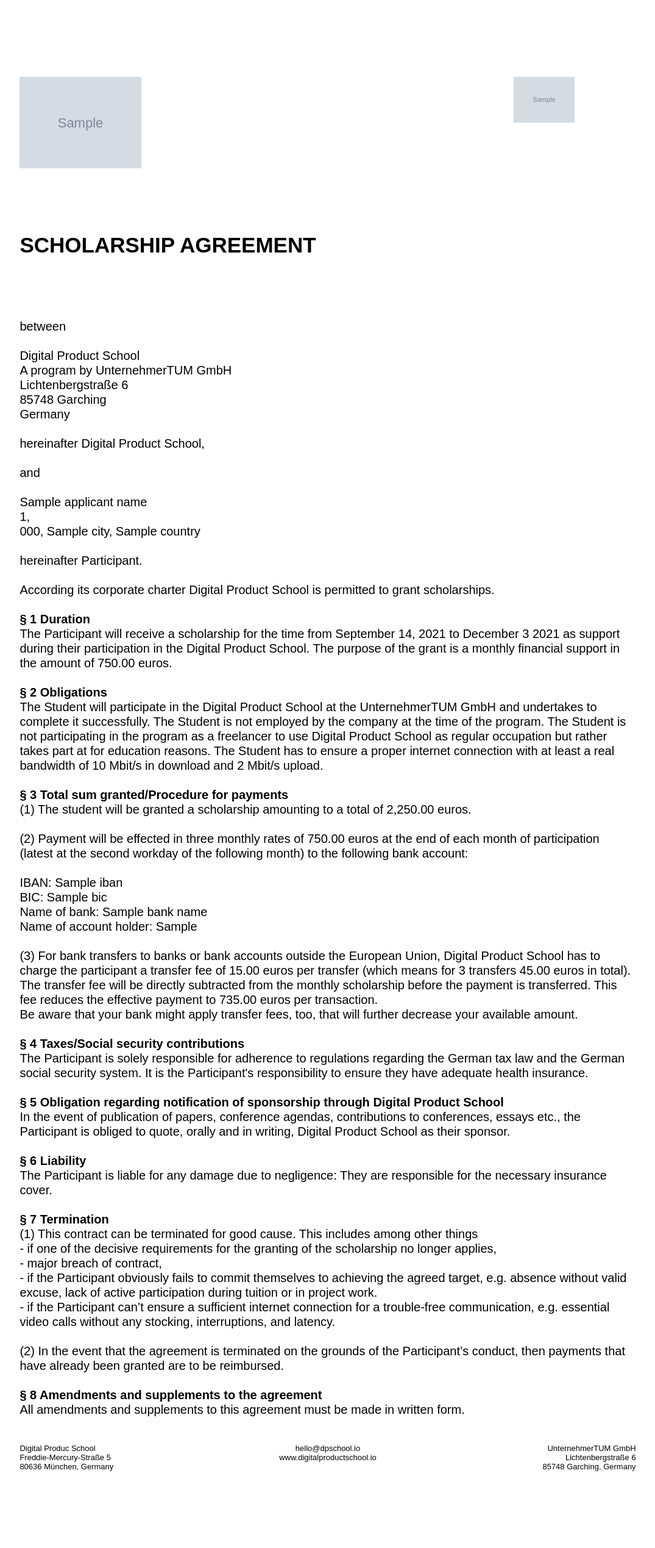
After one commit to DigitalProductschool/rt-backend, a Flask app: template Backend/templates/Scholarship.html in a window 1280 px wide. The commit adds this page. Shown: the whole page at 61% size, without its empty margins (102-1177 px from the left). Run offline with Flask 2, Linux system fonts and the light colour scheme; the template is opened without the code that fills it: most values are stand-ins (such as "Sample title", 1, 10 or a date in 2020); grey boxes marked "Sample" are stand-in pictures; parts of the project's set-up code (start-up, migrations or seed data) failed here and were passed over.

Commit message:
Email after form filled

```diff
--- a/Backend/GraphQL/mutations/emailMutation.py
+++ b/Backend/GraphQL/mutations/emailMutation.py
@@ -15,6 +15,7 @@
             'sendInvitation': 'Invitation Sent',
             'sendRejection': 'Rejected',
             'sendAcceptance': 'Accepted',
+            'sendFormConfirmation' : 'Form Filled'
         }
         status = all_emails[email_type]
         return status
@@ -47,9 +48,10 @@
             application.update({'status': status})
             track_class = config_track(track)
             if status == 'Documents Sent':
-                Emails(email_type, applicant_id, applicant_name, applicant_email, track_class, batch_id).send_email_with_attach()
+                # to be refarctored to get Applicant class
+                Emails(email_type, applicant_id, applicant_name, applicant_email, track_class, batch_id, None).send_email_with_attach()
             else:
-                Emails(email_type, applicant_id, applicant_name, applicant_email, track_class, batch_id).send_email()
+                Emails(email_type, applicant_id, applicant_name, applicant_email, track_class, batch_id, None).send_email()
             return Status(0,'Email was succesfuly sent')
 
     else:
--- /dev/null
+++ b/Backend/templates/Scholarship.html
@@ -0,0 +1,122 @@
+<!DOCTYPE html>
+<html>
+
+<head>
+        <title>Scholarship-{{applicantName}}</title>
+        <meta charset="utf-8">
+        <meta name="viewport" content="width=device-width,
+                        initial-scale=1.0">
+        <link href='http://fonts.googleapis.com/css?family=Montserrat:400,500,80' rel='stylesheet' type='text/css'>
+        <link rel="stylesheet" href="{{ url_for('static',
+                        filename='styles.css') }}">
+</head>
+
+<body>
+        <div class="offer-letter-container">
+                <div class="offer-letter-header">
+                        <div class="offer-letter-dps">
+                                <img src={{dpsLogo}} alt="dps" width="200">
+                        </div>
+                        <div class="offer-letter-utum">
+                                <img src={{utumLogo}} alt="utum" width="100">
+                        </div>
+                </div>
+                <p class="offer-letter-title">SCHOLARSHIP AGREEMENT<br /></p>
+
+                <p class="offer-letter-body">
+                        between<br /><br />
+                        Digital Product School<br />
+                        A program by UnternehmerTUM GmbH<br />
+                        Lichtenbergstraße 6<br />
+                        85748 Garching<br />
+                        Germany<br /><br />
+                        hereinafter Digital Product School,<br /><br />
+                        and<br /><br />
+                        {{applicantName}}<br />
+                        {{streetNumber}},<br />
+                        {{postcode}}, {{city}}, {{country}}<br /><br />
+
+                        hereinafter Participant.<br /><br />
+
+                        According its corporate charter Digital Product School is permitted to grant scholarships.<br /><br />
+
+                        <b> § 1 Duration</b><br>
+                        The Participant will receive a scholarship for the time from September 14, 2021 to December 3 2021 as support during
+                        their participation in the Digital Product School. The purpose of the grant is a monthly financial support in the amount
+                        of 750.00 euros.<br><br>
+
+                        <b>§ 2 Obligations</b><br>
+                        The Student will participate in the Digital Product School at the UnternehmerTUM GmbH and
+                        undertakes to complete it successfully. The Student is not employed by the company at the time of the program. The
+                        Student is not participating in the program as a freelancer to use Digital Product School as regular occupation but
+                        rather takes part at for education reasons. The Student has to ensure a proper internet connection with at least a real
+                        bandwidth of 10 Mbit/s in download and 2 Mbit/s upload.<br><br>
+
+                        <b>§ 3 Total sum granted/Procedure for payments</b><br>
+                        (1) The student will be granted a scholarship amounting to a total of 2,250.00 euros.<br><br>
+
+                        (2) Payment will be effected in three monthly rates of 750.00 euros at the end of each month of participation (latest at
+                        the second workday of the following month) to the following bank account:<br><br>
+
+                        IBAN: {{iban}}<br>
+                        BIC: {{bic}}<br>
+                        Name of bank: {{bankName}}<br>
+                        Name of account holder: {{accountHolder}}<br><br>
+
+                        (3) For bank transfers to banks or bank accounts outside the European Union, Digital Product School has to charge the
+                        participant a transfer fee of 15.00 euros per transfer (which means for 3 transfers 45.00 euros in total). The transfer
+                        fee will be directly subtracted from the monthly scholarship before the payment is transferred. This fee reduces the
+                        effective payment to 735.00 euros per transaction.<br>
+                        Be aware that your bank might apply transfer fees, too, that will further decrease your available amount.<br><br>
+
+                        <b>§ 4 Taxes/Social security contributions</b><br>
+                        The Participant is solely responsible for adherence to regulations regarding the German tax law and the German social
+                        security system. It is the Participant's responsibility to ensure they have adequate health insurance.<br><br>
+
+                        <b>§ 5 Obligation regarding notification of sponsorship through
+                        Digital Product School</b><br>
+                        In the event of publication of papers, conference agendas, contributions to conferences, essays etc., the Participant is
+                        obliged to quote, orally and in writing, Digital Product School as their sponsor.<br><br>
+
+                        <b> § 6 Liability</b><br>
+                        The Participant is liable for any damage due to negligence: They are responsible for the necessary insurance cover.<br><br>
+
+                        <b>§ 7 Termination</b><br>
+                        (1) This contract can be terminated for good cause. This includes among other things<br>
+                        - if one of the decisive requirements for the granting of the scholarship no longer applies,<br>
+                        - major breach of contract,<br>
+                        - if the Participant obviously fails to commit themselves to achieving the agreed target, e.g. absence without valid
+                        excuse, lack of active participation during tuition or in project work.<br>
+                        - if the Participant can’t ensure a sufficient internet connection for a trouble-free communication, e.g. essential
+                        video calls without any stocking, interruptions, and latency.<br><br>
+
+                        (2) In the event that the agreement is terminated on the grounds of the Participant’s conduct, then payments that have
+                        already been granted are to be reimbursed.<br><br>
+
+                        <b>§ 8 Amendments and supplements to the agreement</b><br>
+                        All amendments and supplements to this agreement must be made in written form.<br><br>
+
+                </p>
+
+                <footer>
+                        <div class="offer-letter-footer">
+                                <div class="offer-letter-address">
+                                        Digital Produc School <br />
+                                        Freddie-Mercury-Straße 5 <br />
+                                        80636 München, Germany
+                                </div>
+                                <div class="offer-letter-email">
+                                        hello@dpschool.io <br />
+                                        www.digitalproductschool.io
+                                </div>
+                                <div class="offer-letter-utum-address">
+                                        UnternehmerTUM GmbH<br />
+                                        Lichtenbergstraße 6 <br />
+                                        85748 Garching, Germany
+                                </div>
+                        </div>
+                </footer>
+
+</body>
+
+</html>
--- a/Backend/templates/SendDocumentsEmail.html
+++ b/Backend/templates/SendDocumentsEmail.html
@@ -1,5 +1,4 @@
 <p>Hello {{ applicantName }},<br><br>
-        Great to see you at Digital Product School Batch{{batchNumber}}!<br><br>
         Enclosed you can find some important information:<br>
         <ul>
                 <li>Offer Letter: The official confirmation that you will participate in Digital Product School. If you
--- a/Backend/tracks.py
+++ b/Backend/tracks.py
@@ -1,4 +1,5 @@
 class SE:
+    handle = "SE"
     name = "Software Engineer"
     coreTeam = [{"name": "Daniel", "calendly": "https://calendly.com/daniel-dps/dps-interview"},
                 {"name": "Bela", "calendly": "https://calendly.com/bela-sinoimeri/dps-interview"}]
@@ -8,24 +9,28 @@
     qaLink = "https://calendly.com/digital-product-school-team/q-a"
 
 class IxD:
+    handle = "IxD"
     name = "Interaction Designer"
     coreTeam = [{"name": "Marcus", "calendly": None}]
     challengeLink = None
     qaLink = None
 
 class PM:
+    handle = "PM"
     name = "Product Manager"
     coreTeam = [{"name": "Steffen", "calendly": "https://calendly.com/kastner/30min"}]
     challengeLink = None
     qaLink = None
 
 class PMC:
+    handle ="PMC"
     name = "Product Marketing & Communications Manager"
     coreTeam = [{"name": "Bastian", "calendly": "https://calendly.com/bastian-rieder/interview-pmc"}]
     challengeLink = None
     qaLink = None
 
 class AI:
+    handle = "AI"
     name = "AI Engineer"
     coreTeam = [{"name": "Afsaneh", "calendly": "https://calendly.com/asaei/interview-dps-ai-track"}]
     challengeLink = ["https://dps-challenge-front.netlify.app/opendataportal",
@@ -33,6 +38,7 @@
     qaLink = "https://calendly.com/digital-product-school-team/q-a"
 
 class AC:
+    handle ="AC"
     name = "Agile Team Coach"
     coreTeam = [{"name": "Tobias", "calendly": "https://calendly.com/dps-tobias-kalkowsky/dps-agile-coaching-track-interview"}]
     challengeLink = None
```
Also changed, not shown: Backend/GraphQL/mutations/formMutation.py (+5 -2 lines), Backend/emails.py (+44 -8 lines), Backend/templates/SendFormConfirmation.html (added, +78 -0 lines), 5 other files.
